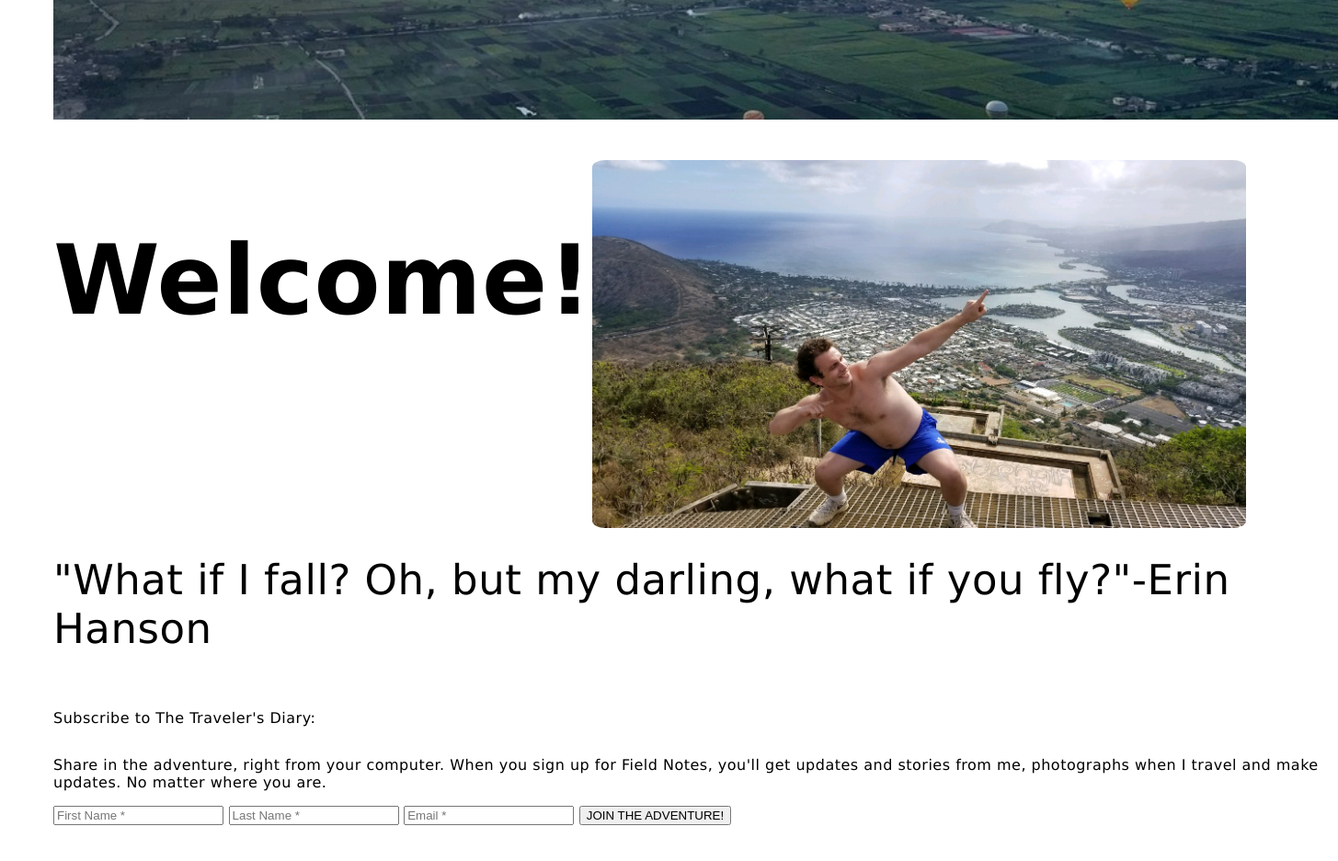
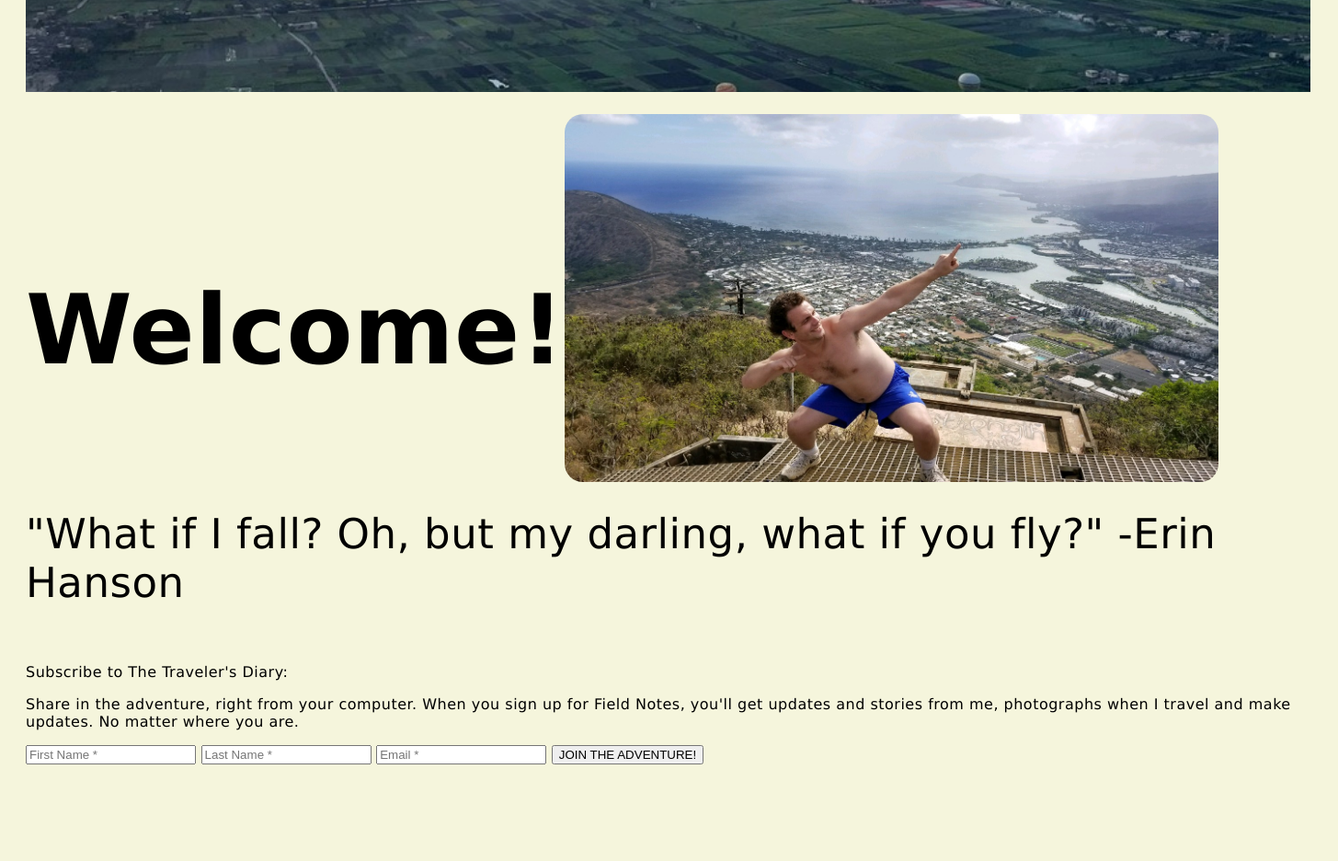
Before and after one commit to jsherry27/jrs-website2.0, a plain HTML site: page Home Page/index.html in a window 1280 px wide. Shown: the part 360-1296 px from the top of the page at 92% size, 1455 px wide, since content can reach past the window. After the commit the page ends 1191 px from the top, so only its background shows below. Drawn offline with Linux system fonts and the light colour scheme.

Commit message:
only btn-group is left to fix up

```diff
--- a/Home Page/index.html
+++ b/Home Page/index.html
@@ -9,7 +9,6 @@
   </head>
   <body>
     <div class="godfather">
-
       <!-- BELOW IS NAV BAR -->
 
       <div class="page-btn fnt-sm">
@@ -23,37 +22,39 @@
       <!-- ABOVE IS NAV BAR -->
 
       <div>
-  <img class="home-pic1" src="./Pictures/home-pic1.jpeg" alt="View from hot air balloon overlooking Hatshepsut's temple and viewing a portion of the nile."/>
+        <img
+          class="home-pic1"
+          src="./Pictures/home-pic1.jpeg"
+          alt="View from hot air balloon overlooking Hatshepsut's temple and viewing a portion of the nile."
+        />
+      </div>
+
+      <div class="first-grid">
+        <h1 class="lol">Welcome!</h1>
+        <img
+          class="home-pic2"
+          src="./Pictures/home-pic3.JPG"
+          alt="Justin Sherry's face"
+        />
+        <p class="omg">
+          "What if I fall? Oh, but my darling, what if you fly?" -Erin Hanson
+        </p>
       </div>
 
       <!-- BELOW HERE IS WHERE YOU WILL CONTINUE -->
 
-    <!-- <div class="welcome-grid"> -->
-        <div class="first-grid">
-          <h1 class="lol">Welcome!</h1>
-          <img class="home-pic2" src="./Pictures/home-pic3.JPG" alt="Justin Sherry's face"/>
-          <p class="omg">"What if I fall? Oh, but my darling, what if you fly?"-Erin Hanson</p>
-        </div>
-    <!-- </div> -->
-
-
+      <div class="btn-group">
         <p>Subscribe to The Traveler's Diary:</p>
         <p>
           Share in the adventure, right from your computer. When you sign up for
-        Field Notes, you'll get updates and stories from me, photographs when I
-        travel and make updates. No matter where you are.
+          Field Notes, you'll get updates and stories from me, photographs when
+          I travel and make updates. No matter where you are.
         </p>
-    <!-- FIX ABOVE THIS DO NOT GO BELOW -->
-
-    <div class="btn-group">
-      <input type="text" placeholder="First Name *"></input>
-      <input type="text" placeholder="Last Name *"></input>
-      <input type="email" placeholder="Email *"></input>
+        <input type="text" placeholder="First Name *" />
+        <input type="text" placeholder="Last Name *" />
+        <input type="email" placeholder="Email *" />
         <button type="text">JOIN THE ADVENTURE!</button>
       </div>
-
-
-
     </div>
     <script src="main.js"></script>
   </body>
--- a/Home Page/styles.css
+++ b/Home Page/styles.css
@@ -1,12 +1,17 @@
 body {
   font-family: Verdana, Geneva, Tahoma, sans-serif;
   letter-spacing: 0.5px;
+  background-color: beige;
 }
+
 .godfather {
   display: grid;
-  margin: 50px;
+  height: 100vh;
+  margin: 20px;
 }
-/* BETWEEN HERE IS THE NAV BAR */
+
+/* BELOW HERE IS THE NAV BAR */
+
 .page-btn {
   display: grid;
   grid-template-columns: 7fr repeat(4, min-content);
@@ -24,27 +29,19 @@ body {
 }
 
 /* ABOVE HERE IS THE NAV BAR */
+
 .home-pic1 {
   object-fit: cover;
   width: 100%;
   height: 50vh;
 }
 
-/* WORK ON BELOW HERE */
-
-/*
-.welcome-grid {
-  display: grid;
-  grid-template-columns: min-content max-content;
-  /* grid-template-rows: min-content; */
-/* justify-items: center; */
-/* } */
 .first-grid {
   display: grid;
   grid-template-columns: 1fr max-content;
-  /* grid-template-rows: min-content max-content; */
-  padding-top: 40px;
+  align-items: center;
   justify-items: center;
+  margin-top: 20px;
 }
 .lol {
   grid-column: 1 / 2;
@@ -58,16 +55,17 @@ body {
   margin-top: 0;
   padding-top: 30px;
   font-size: 45px;
-  /* grid-row: 2; */
 }
 .home-pic2 {
-  border-radius: 2%;
+  border-radius: 20px;
   height: 50vh;
   margin-right: 100px;
   object-fit: cover;
 }
 
-/* ABOVE HERE IS WHERE YOU WILL CONTINUE */
+/* SUBSCRIBE TO TRAVELER'S DIARY */
+
+/* WORK ABOVE HERE */
 
 .fnt-md {
   font-size: 30px;
```
Lines whose indentation alone changed are shown as unchanged.
